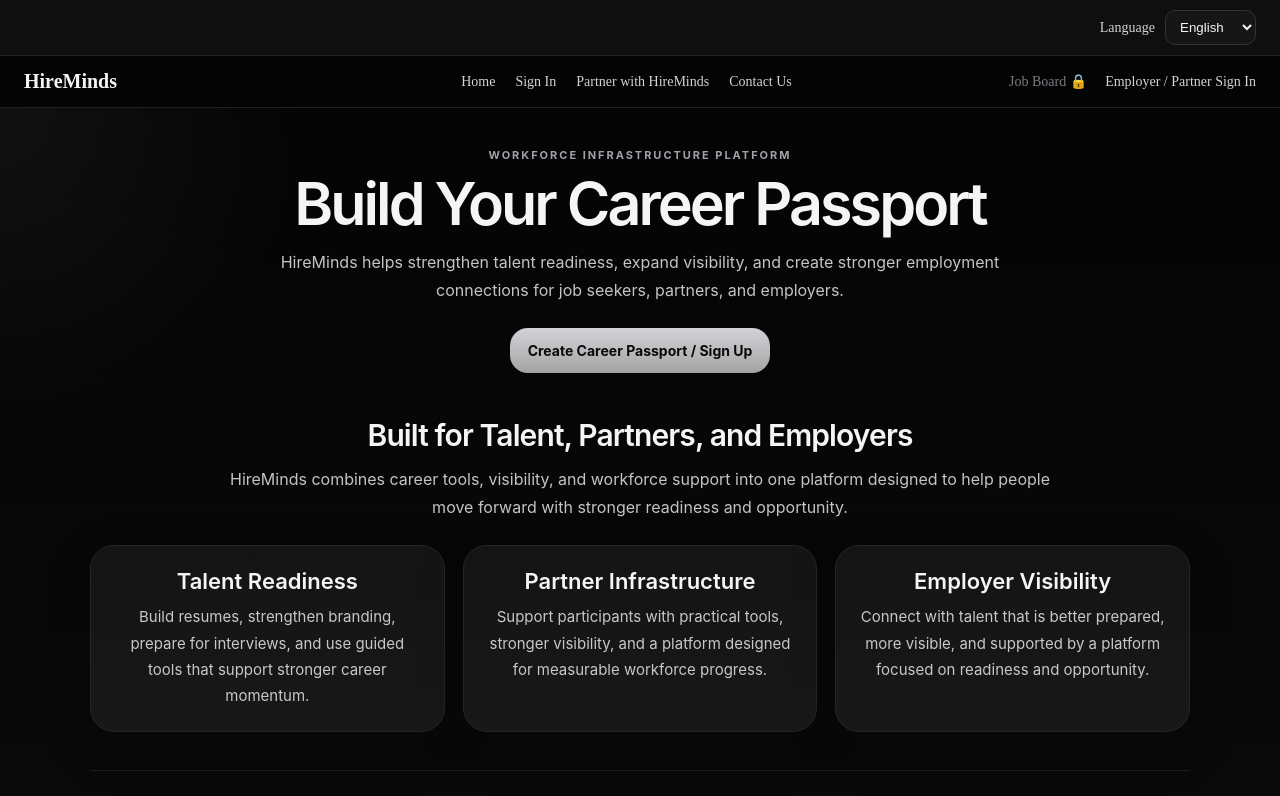
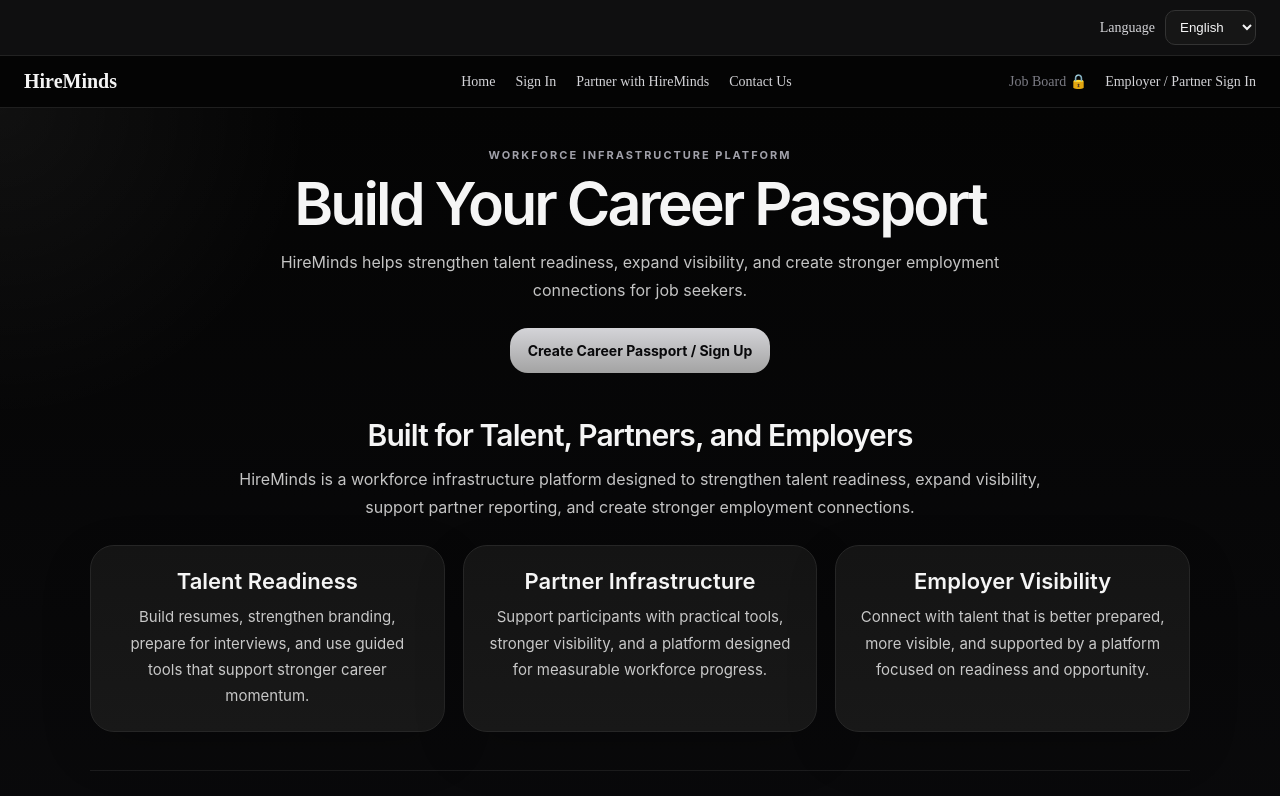
Before and after one commit to UrMizery/hireminds-platform, a Next.js app: page / in a window 1280 px wide. Shown: the top 796 px of the page. Built offline with nearby package versions, Linux system fonts and the light colour scheme; no server answers; the database is empty.

Commit message:
Update page.tsx

```diff
--- a/app/page.tsx
+++ b/app/page.tsx
@@ -97,8 +97,7 @@ direction: isRTL ? "rtl" : "ltr",
 
 <p style={styles.subtitle}>
 HireMinds helps strengthen talent readiness, expand visibility, and
-create stronger employment connections for job seekers, partners, and
-employers.
+create stronger employment connections for job seekers.
 </p>
 
 <div
@@ -122,9 +121,7 @@ direction: isRTL ? "rtl" : "ltr",
 >
 <h2 style={styles.sectionTitle}>Built for Talent, Partners, and Employers</h2>
 <p style={styles.sectionIntro}>
-HireMinds combines career tools, visibility, and workforce support into
-one platform designed to help people move forward with stronger
-readiness and opportunity.
+HireMinds is a workforce infrastructure platform designed to strengthen talent readiness, expand visibility, support partner reporting, and create stronger employment connections.
 </p>
 
 <div
```
